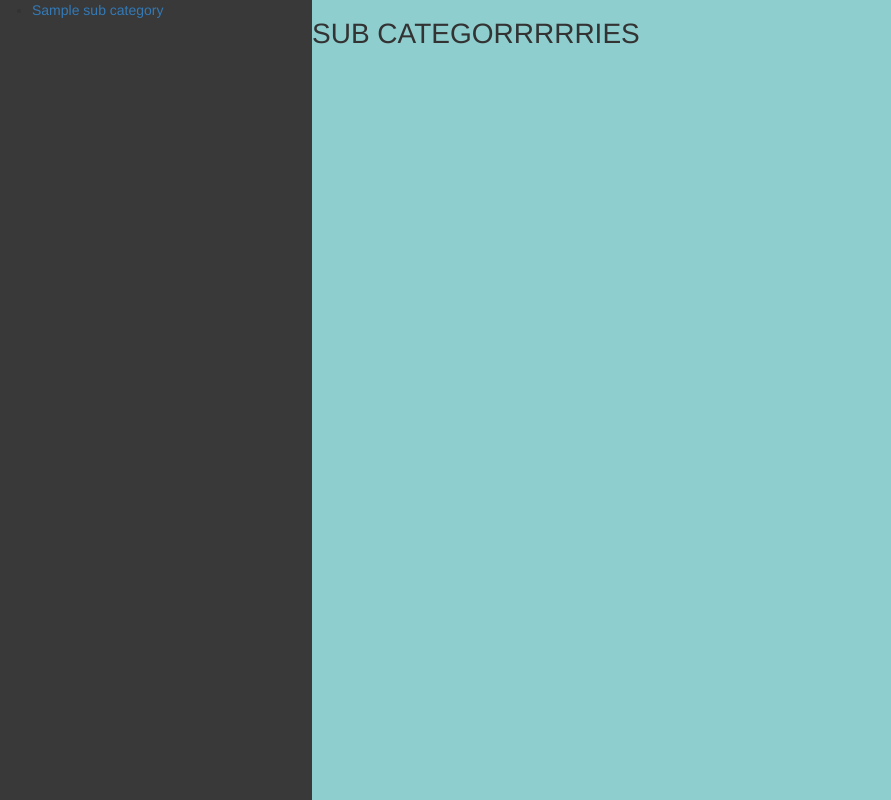
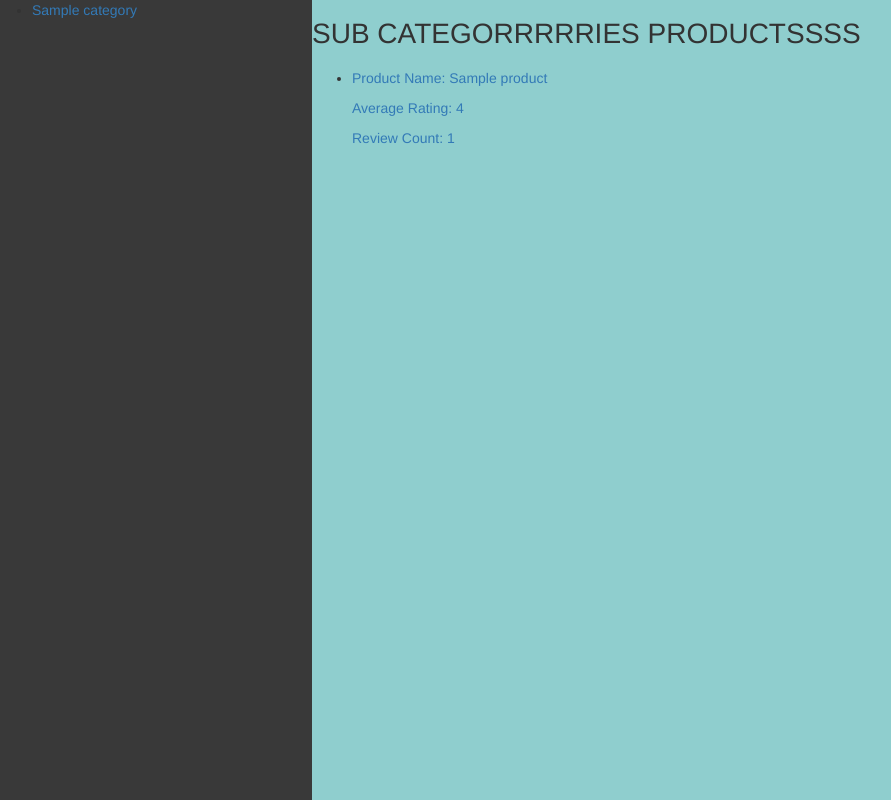
Before and after one commit to DigitalCrafts-September-2016-Cohort/team_freedom_nerdreview, a Flask app: template templates/sub_categories.html in a window 1280 px wide. Shown: the whole page, without its empty margins (8-899 px from the left). Run offline with Flask 2, Linux system fonts and the light colour scheme; the template is opened without the code that fills it: most values are stand-ins (such as "Sample title", 1, 10 or a date in 2020); some libraries are stand-ins or nearby versions.

Commit message:
Added 2 basic tile elements and queries

```diff
--- a/server.py
+++ b/server.py
@@ -23,7 +23,7 @@ def render_categories():
 def render_sub_cats(cat_id):
    # Reduce reduncancy by joining tables and being more specific in our select
    cat_query = db.query('select * from main_cat')
-   sub_cat_query = db.query('select * from secondary_cat where secondary_cat.main_cat_id = %s' % cat_id)
+   sub_cat_query = db.query('select product.name as prod_name, avg(review.rating) as avg_rating, count(review.product_id) as review_count from review inner join product on product.id = review.product_id inner join secondary_cat on secondary_cat.id = %s group by product.name' % cat_id)
    return render_template(
       '/sub_categories.html',
       cat_id = cat_id,
@@ -36,6 +36,9 @@ def render_sub_cat_products(cat_id, sub_cat_id):
    # Reduce reduncancy by joining tables and being more specific in our select
    sub_cat_query = db.query('select * from secondary_cat where secondary_cat.main_cat_id = %s' % cat_id)
    sub_cat_products_query = db.query('select product.name, product_uses_category.id from product_uses_category inner join product on product.id = product_uses_category.product_id where product_uses_category.secondary_cat_id = %s' % sub_cat_id)
+
+   sub_cat_query = db.query('select product.name as prod_name, avg(review.rating) as avg_rating, count(review.product_id) as review_count from review inner join product on product.id = review.product_id inner join secondary_cat on secondary_cat.id = %s group by product.name' % cat_id)
+
    return render_template(
       '/sub_categories_products.html',
       cat_id = cat_id,
@@ -47,7 +50,7 @@ def render_sub_cat_products(cat_id, sub_cat_id):
 @app.route('/reviews')
 def render_reviews():
    # We can extract the rest of the data we need in the query later
-   query = db.query('select * from review')
+   query = db.query('select product.name as prod_name, review.rating, users.name as user_name, review.id from review, product, users where review.product_id = product.id and review.user_id = users.id')
    return render_template(
       '/reviews.html',
       reviews_list = query.namedresult()
@@ -55,8 +58,8 @@ def render_reviews():
 
 @app.route('/reviews/<review_id>')
 def render_individual_review(review_id):
-   review_query = db.query('select * from review where id = %s' % review_id)
-   return render_template(
+    review_query = db.query("select product.name as prod_name, review.rating, review.date, users.name as user_name, review.id, review.review from review, product, users where review.product_id = product.id and review.user_id = users.id and review.id = '%s'" % review_id)
+    return render_template(
       '/individual_review.html',
       review = review_query.namedresult()[0]
    )
--- a/templates/categories.html
+++ b/templates/categories.html
@@ -18,7 +18,7 @@
         <option>Least reviewed</option>
         <option>Date released (oldest)</option>
         <option>Date released (newest)</option>
-    </div>
+    </select>
 {% endblock %}
 {% block body %}
 
--- a/templates/reviews.html
+++ b/templates/reviews.html
@@ -26,8 +26,10 @@
       {% for review in reviews_list %}
       <li>
           <a href="/reviews/{{review.id}}">
+              <p>Reviewer Name: {{review.user_name}}</p>
+              <p>Product Name: {{review.prod_name}}</p>
               <p>Rating: {{review.rating}}</p>
-              <p>Review: {{review.review}}</p>
+              <p>Date: {{review.date}}</p>
           </a>
       </li>
       {% endfor %}
--- a/templates/sub_categories.html
+++ b/templates/sub_categories.html
@@ -2,7 +2,7 @@
 
 {% block nav %}
 <ul>
-    {% for sub_category in sub_categories_list %}
+    {% for sub_category in categories_list %}
     <li>
         <a href="/categories/{{cat_id}}/{{sub_category.id}}">{{sub_category.name}}</a>
     </li>
@@ -11,5 +11,16 @@
 {% endblock %}
 
 {% block body %}
-    <h1> SUB CATEGORRRRRIES</h1>
+    <h1> SUB CATEGORRRRRIES PRODUCTSSSS</h1>
+    <ul>
+        {% for product in sub_categories_list %}
+        <li>
+            <a href="">
+              <p>Product Name: {{product.prod_name}}</p>
+              <p>Average Rating: {{product.avg_rating}}</p>
+              <p>Review Count: {{product.review_count}}</p>
+            </a>
+        </li>
+        {% endfor %}
+    </ul>
 {% endblock %}
```
Also changed, not shown: templates/individual_review.html (+3 -4 lines).
